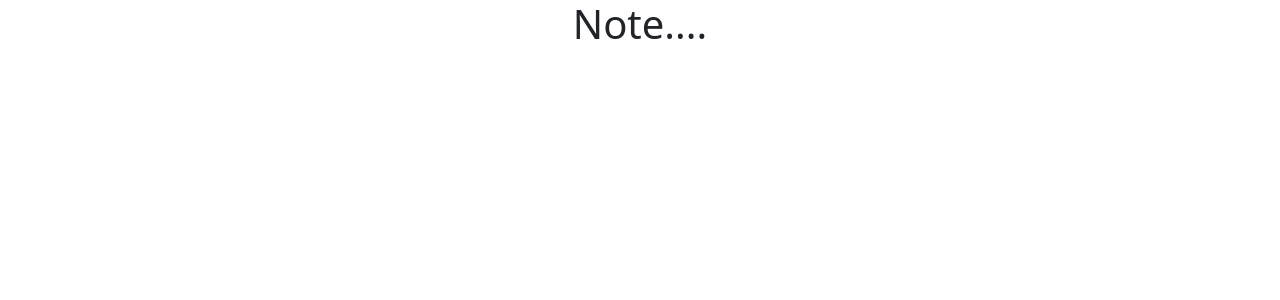
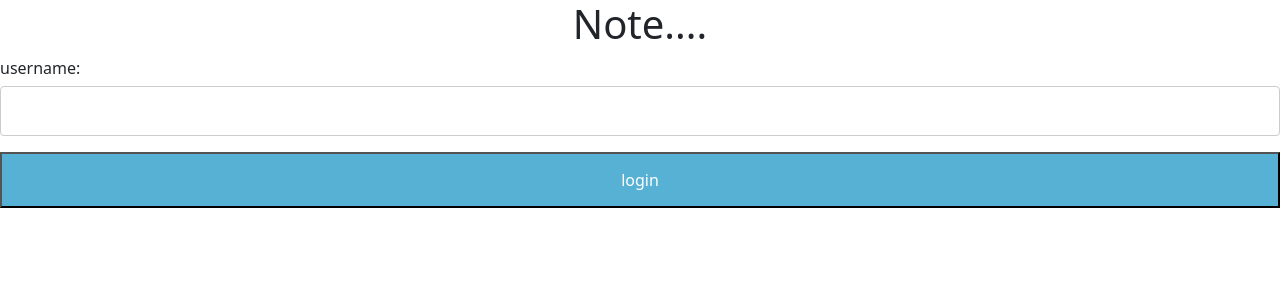
Before and after one commit to ElaheSmailpour/onlineshopping-frontend, a React (Create React App) app: page /note in a window 1280 px wide. Shown: the top 300 px of the page. Built offline with nearby package versions, Linux system fonts and the light colour scheme.

Commit message:
hideshow

```diff
--- a/src/Pages/Home.js
+++ b/src/Pages/Home.js
@@ -51,9 +51,11 @@ const getaccountbtn=()=>{
                                 <i className="fas fa-plus-circle fa-2x"></i>
                                 <Link to="/NewProduct">NewProduct</Link>
                             </li>
+
+
+                            <button className="btn btn-outline-success">  <i className="fa fa-fw fa-search fa-5"></i>
                             <input className="form-control" type="text" placeholder="Search" />
-
-                            <button className="btn btn-outline-success">  <i className="fa fa-fw fa-search fa-5"></i> </button>
+                             </button>
 
                         </ul>
 
--- a/src/Pages/Note.js
+++ b/src/Pages/Note.js
@@ -1,13 +1,34 @@
 
+import { useState } from "react"
 
-
-
+import "./styles/note.css"
 const Note = () => {
-
+    const [showpage, setShowpage] = useState(false)
+    const [showcancel, setShowcancel] = useState(false)
+    const login = () => {
+        setShowpage(true)
+    }
+    const cancel=()=>{
+        setShowcancel(true)
+    }
     return (
         <div className="Note">
+
             <h1>Note....</h1>
-
+            <label>username:</label>
+            <input type="text" />
+            <button onClick={login}>login</button>
+            {showpage ?
+                <div className="ok">
+                    <label>password:</label>
+                    <input type="text" />
+                    <button className="btncolor">ok</button>
+                    {!showcancel ?
+                    <button onClick={cancel} className="btncolor">cancel</button>
+                     : ""
+                     }
+                </div>
+                : null}
         </div>
     )
 }
--- /dev/null
+++ b/src/Pages/styles/note.css
@@ -0,0 +1,7 @@
+.ok{
+    border: 3px greenyellow solid;
+    width: 50%;
+}
+.btncolor{
+    background-color: hotpink;
+}
```
